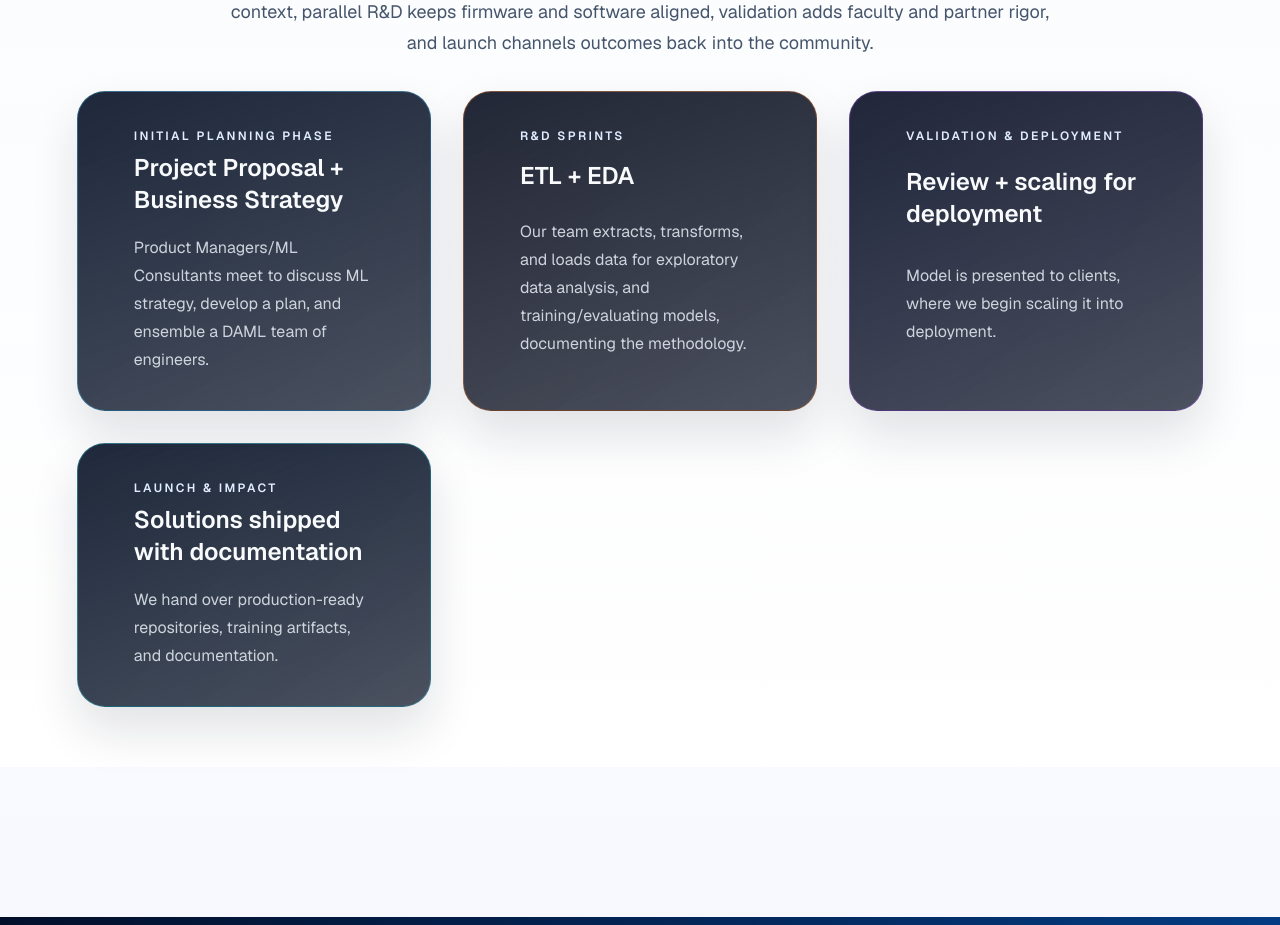
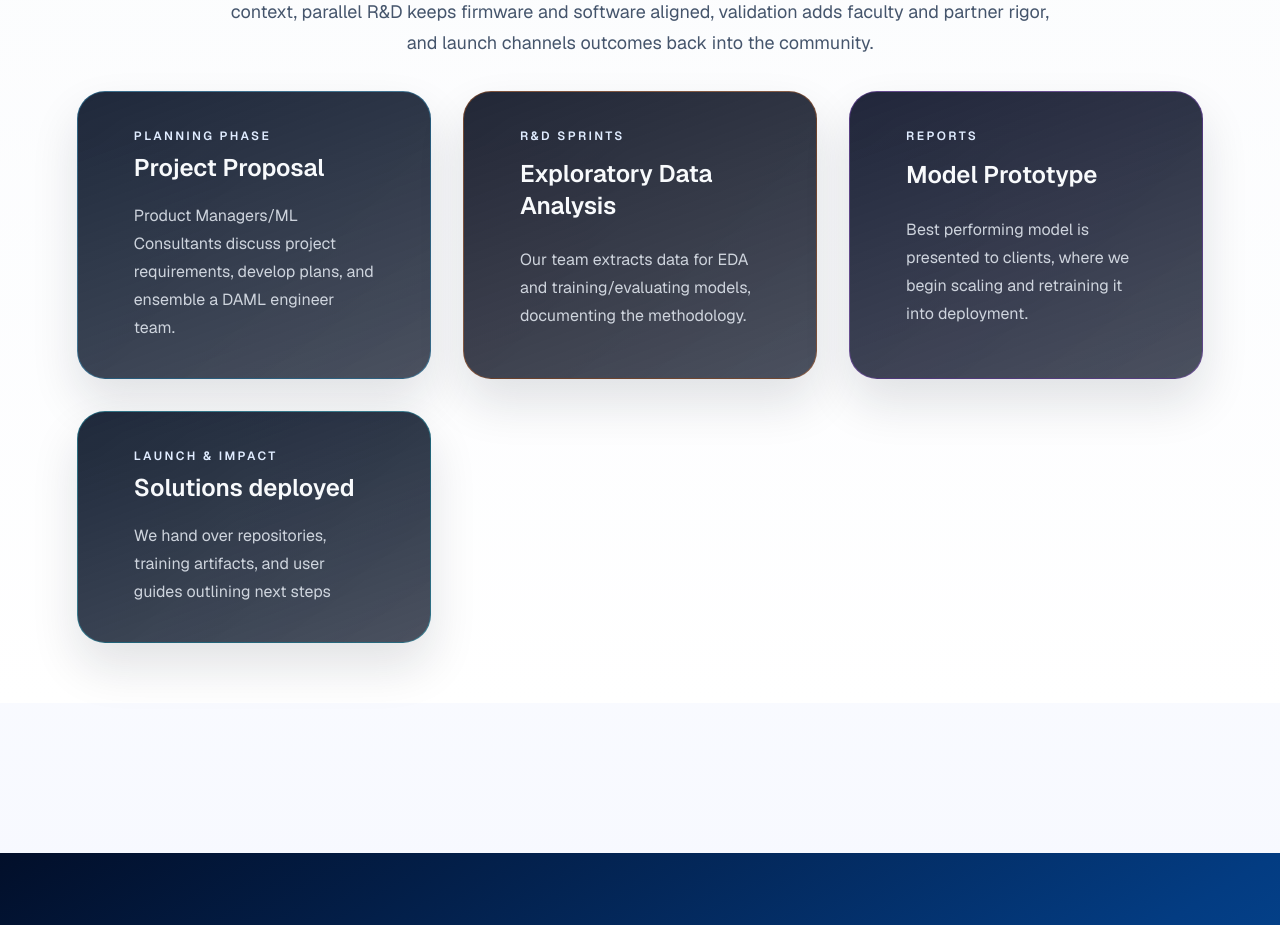
Before and after one commit to Duke-Applied-Machine-Learning/DAML, a Next.js app: page /mission in a window 1280 px wide. Shown: the part 2460-3385 px from the top of the page. Built offline with nearby package versions, Linux system fonts and the light colour scheme.

Commit message:
edited texts

```diff
--- a/app/mission/page.tsx
+++ b/app/mission/page.tsx
@@ -10,31 +10,31 @@ import Footer from "@/components/layout/Footer";
 
 const missionPhases = [
   {
-    caption: "Initial Planning Phase",
-    title: "Project Proposal + Business Strategy",
+    caption: "Planning Phase",
+    title: "Project Proposal",
     description:
-      "Product Managers/ML Consultants meet to discuss ML strategy, develop a plan, and ensemble a DAML team of engineers.",
+      "Product Managers/ML Consultants discuss project requirements, develop plans, and ensemble a DAML engineer team.",
     accent: "#38bdf8",
   },
   {
     caption: "R&D Sprints",
-    title: "ETL + EDA",
+    title: "Exploratory Data Analysis",
     description:
-      "Our team extracts, transforms, and loads data for exploratory data analysis, and training/evaluating models, documenting the methodology.",
+      "Our team extracts data for EDA and training/evaluating models, documenting the methodology.",
     accent: "#f97316",
   },
   {
-    caption: "Validation & Deployment",
-    title: "Review + scaling for deployment",
+    caption: "Reports",
+    title: "Model Prototype",
     description:
-      "Model is presented to clients, where we begin scaling it into deployment.",
+      "Best performing model is presented to clients, where we begin scaling and retraining it into deployment.",
     accent: "#a855f7",
   },
   {
     caption: "Launch & Impact",
-    title: "Solutions shipped with documentation",
+    title: "Solutions deployed",
     description:
-      "We hand over production-ready repositories, training artifacts, and documentation.",
+      "We hand over repositories, training artifacts, and user guides outlining next steps",
     accent: "#22d3ee",
   },
 ];
@@ -84,7 +84,7 @@ const engagementFlow = [
     icon: Server,
     badge: "Infrastructure",
   },
-  {
+    {
     stage: "Data Engineering",
     focus:
       "Master ETL pipelines, data warehousing, and workflow optimization to build reliable data infrastructure.",
```
